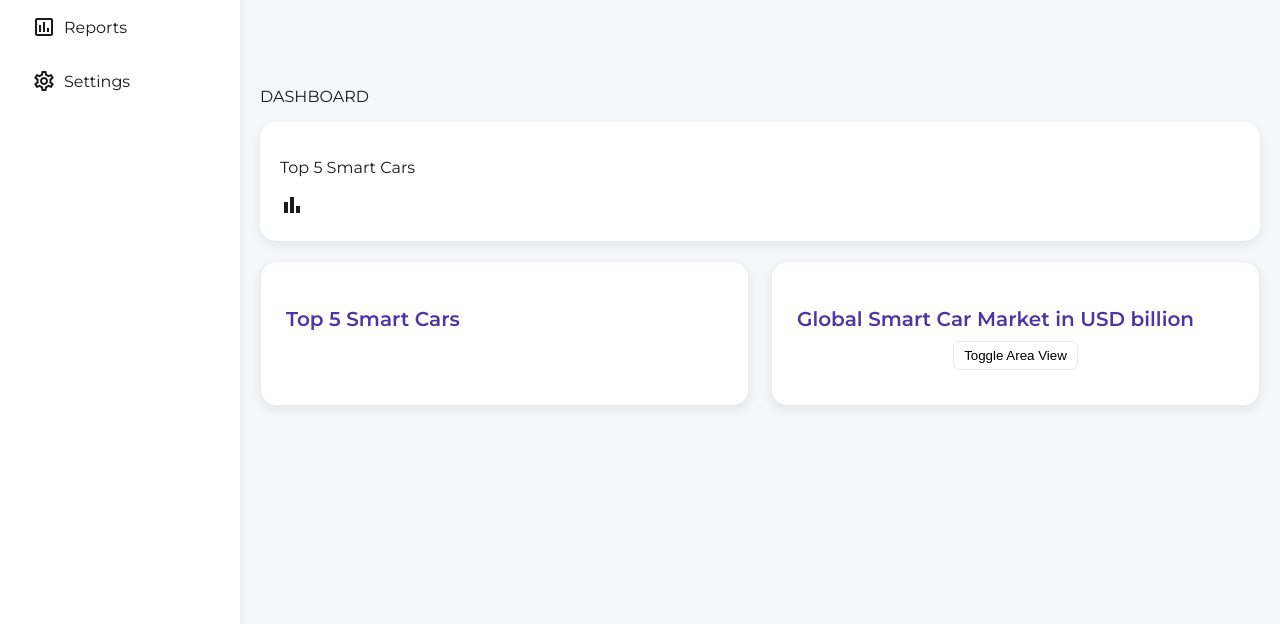
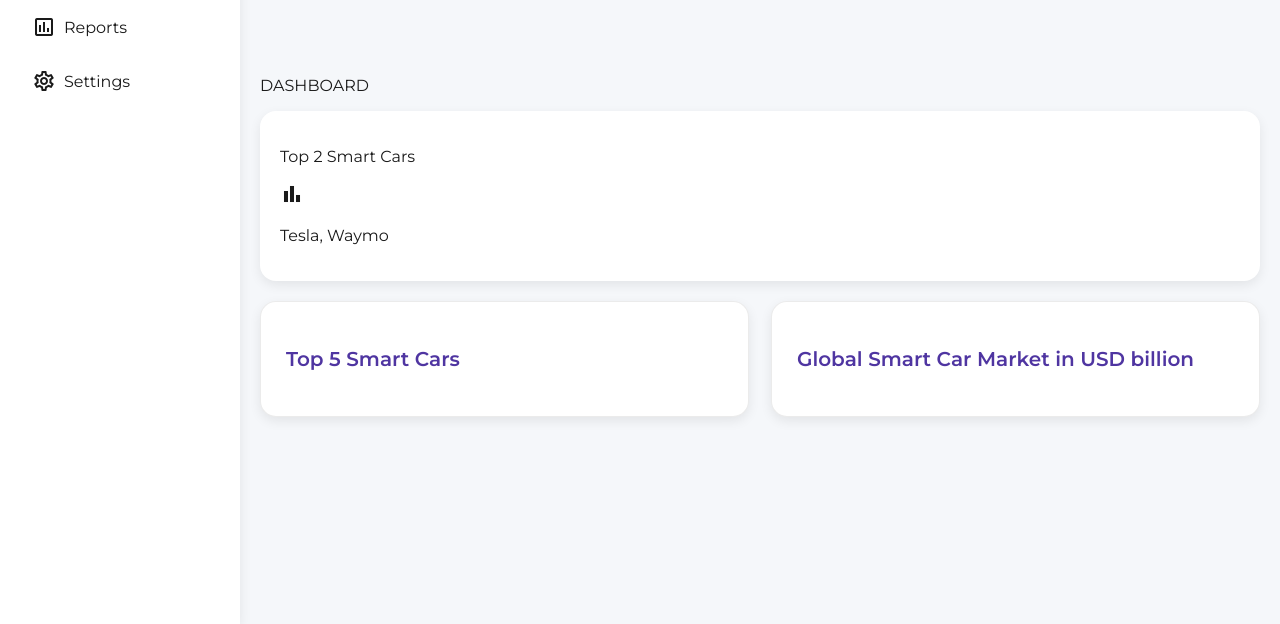
Before and after one commit to aplum004/TechStartUp_Dashboard, a plain HTML site: page index.html in a window 1280 px wide. Shown: the part 216-840 px from the top of the page. Drawn offline with nearby package versions, Linux system fonts and the light colour scheme.

Commit message:
Update index.html

```diff
--- a/index.html
+++ b/index.html
@@ -62,8 +62,9 @@
             <div class="main-cards">
                 <div class="card">
                     <div class="card-inner">
-                        <p class="text-primary">Top 5 Smart Cars</p>
+                        <p class="text-primary">Top 2 Smart Cars</p>
                         <span class="material-icons-outlined text-blue">bar_chart</span>
+                        <p>Tesla, Waymo</p>
                     </div>
                     <span class="text-primary font-weight-bold"></span>
                 </div>
@@ -79,24 +80,11 @@
                     <p class="chart-title">Global Smart Car Market in USD billion </p>
                     <div id="area-chart"></div>
                     <div style="display:flex; justify-content:center; gap:8px; margin-bottom:10px;">
-                    <button onclick="toggleAreaMode()"
-                        style="padding:6px 10px;
-                        border-radius:6px;
-                        border:1px solid rgba(0,0,0,0.08);
-                        background:transparent;
-                        cursor:pointer;">Toggle Area View</button>
+
   </div>
             </div>
         </section>
-            <section id="page-dataset" class="page">
-                <h2>Dataset</h2>
-                <p>Upload and manage datasets here.</p>
-            </section>
 
-            <section id="page-settings" class="page">
-                <h2>Settings</h2>
-                <p>Adjust system preferences.</p>
-            </section>
         </main>
 
     </div>
```
